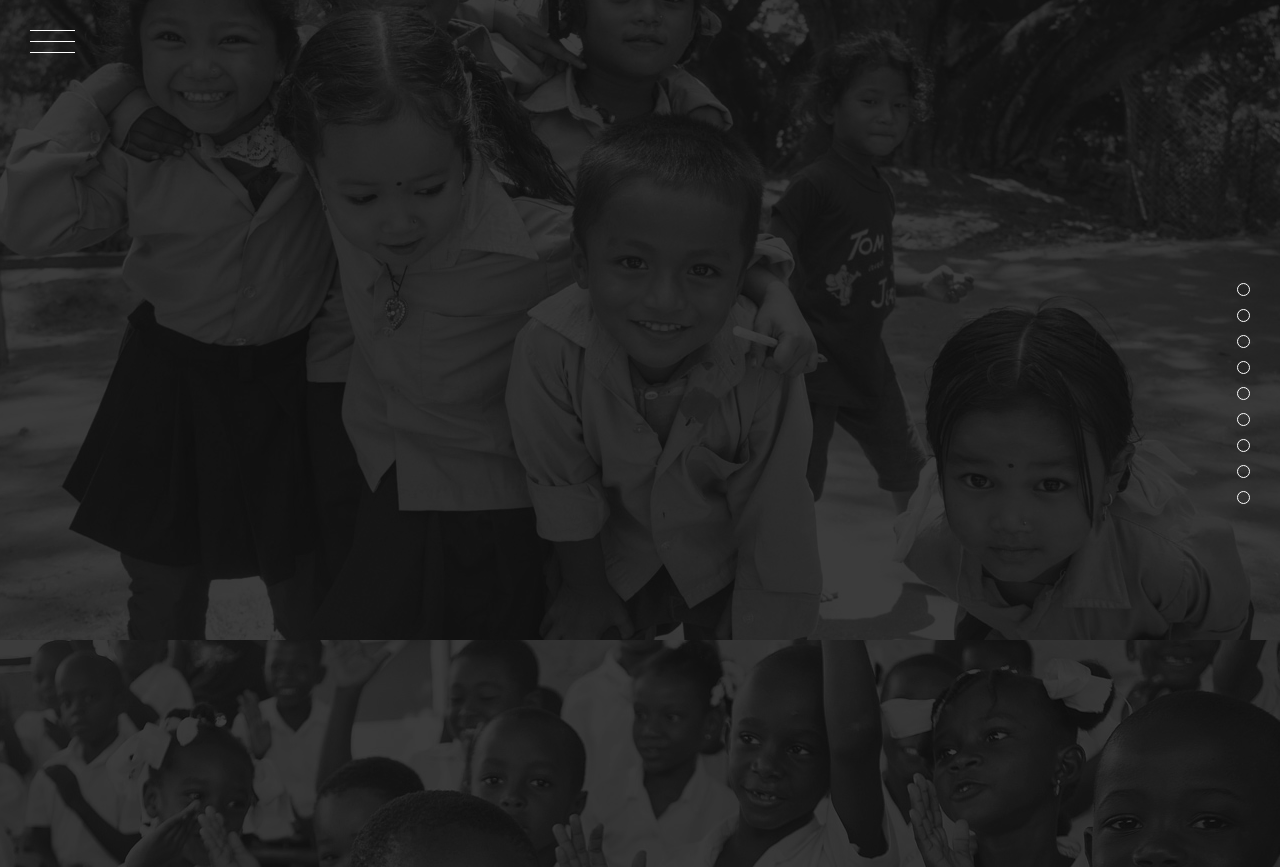
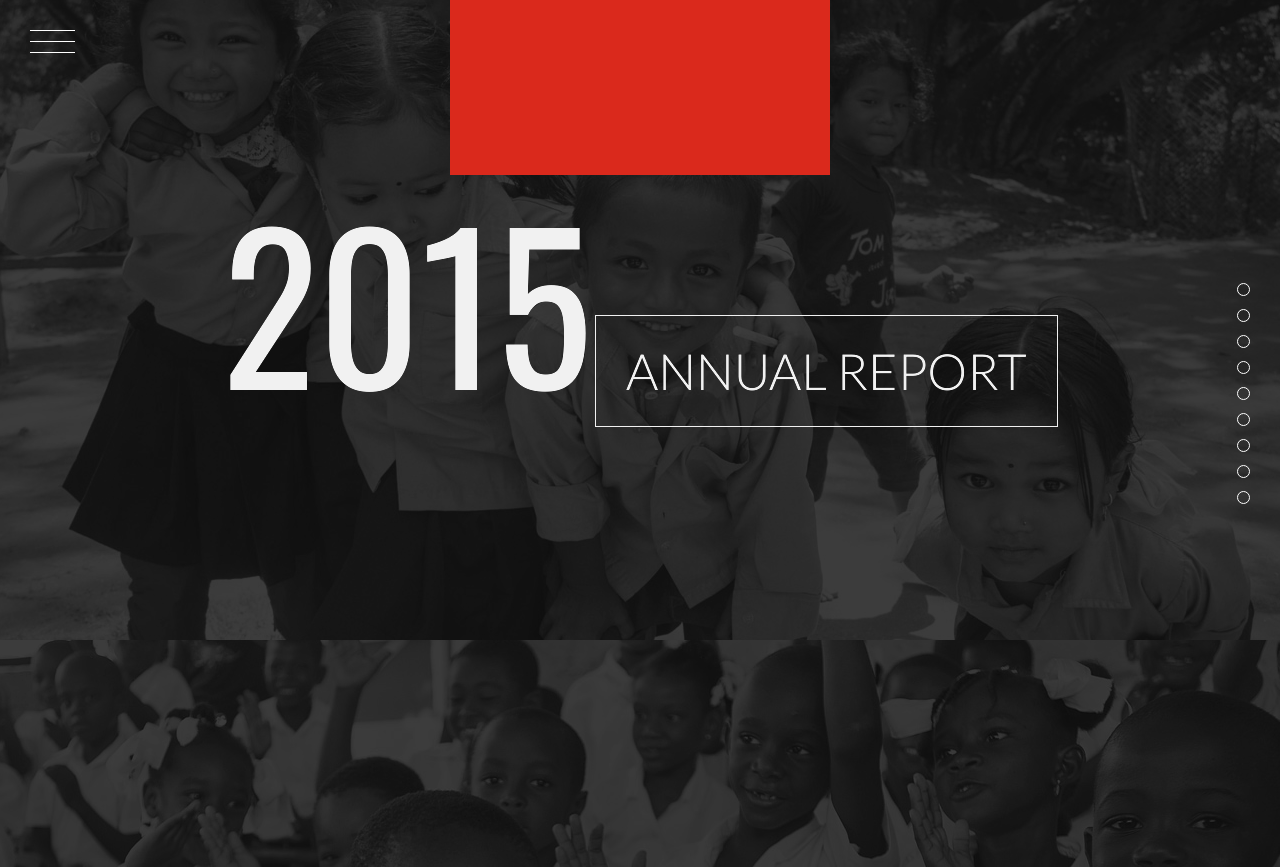
Before and after one commit to sophieeverett/AnnualReport, a plain HTML site: page index.html in a window 1280 px wide. Shown: the top 867 px of the page. Drawn offline with nearby package versions, Linux system fonts and the light colour scheme.

Commit message:
headings etc.

```diff
--- a/css/style.css
+++ b/css/style.css
@@ -95,11 +95,11 @@ section {
   width: 100%;
   display: block;
   z-index: 0;
+  text-align: center;
 }
 
 h1 {
   display: inline-block;
-  text-align: center;
   font-family: 'Oswald', sans-serif;
   font-weight: 400;
   font-size: 80px;
@@ -109,6 +109,30 @@ h1 {
   border-width: 1px;
   border-color: white;
   padding: 30px;
+  text-transform: uppercase;
+}
+
+h2 {
+  display: inline-block;
+  font-family: 'Oswald', sans-serif;
+  font-weight: 400;
+  font-size: 200px;
+  color: white;
+  padding-top: 200px;
+}
+
+h3 {
+  display: inline-block;
+  font-family: 'Lato', sans-serif;
+  font-weight: 300;
+  font-size: 50px;
+  color: white;
+  margin-top: 250px;
+  border-style: solid;
+  border-width: 1px;
+  border-color: white;
+  padding: 30px;
+  text-transform: uppercase;
 }
 
 
@@ -132,6 +156,15 @@ h1 {
   display: block;
   background-repeat: no-repeat;
   background-position: center;
+}
+
+#intro_card aside.box {
+  width: 380px;
+  height: 175px;
+  background-color: #da291c;
+  z-index: 1;
+  display: inline-block;
+  position: relative;
 }
 
 #video_card {
--- a/index.html
+++ b/index.html
@@ -41,28 +41,34 @@
 		</header>
 
 				<section id="intro_card">
-						<div>
-						</div>
+					<aside class='box'>
+					</aside>
+					<div>
+								<h2>2015</h2>
+								<h3>Annual Report</h3>
+					</div>
 				</section>
-
 				<section id="video_card">
 						<div>
-							<h1>hello</h1>
+								<h1>hello</h1>
 						</div>
 				</section>
 
 				<section id="thanks_card">
 						<div>
+								<h1>hello</h1>
 						</div>
 				</section>
 
 				<section id="stat1_card">
 						<div>
+								<h1>hello</h1>
 						</div>
 				</section>
 
 				<section id="stat2_card">
 						<div>
+								<h1>hello</h1>
 						</div>
 				</section>
 
@@ -78,6 +84,7 @@
 
 				<section id="volunteer_card">
 						<div>
+								<h1>hello</h1>
 						</div>
 				</section>
 
```
Also changed, not shown: 1 other file.
